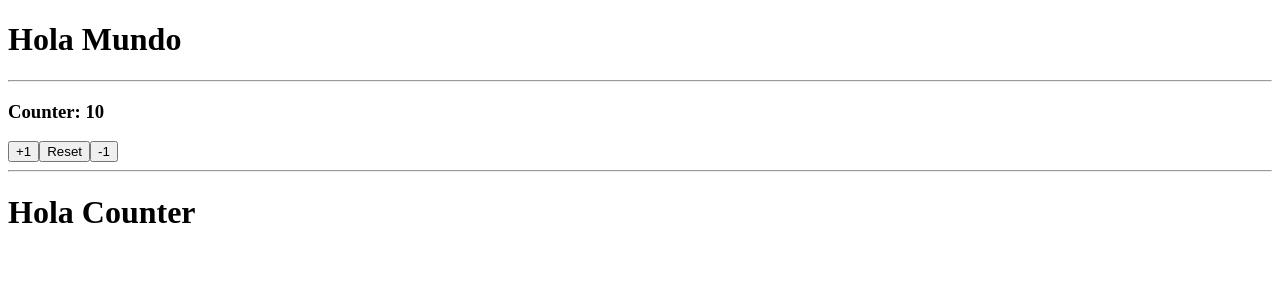
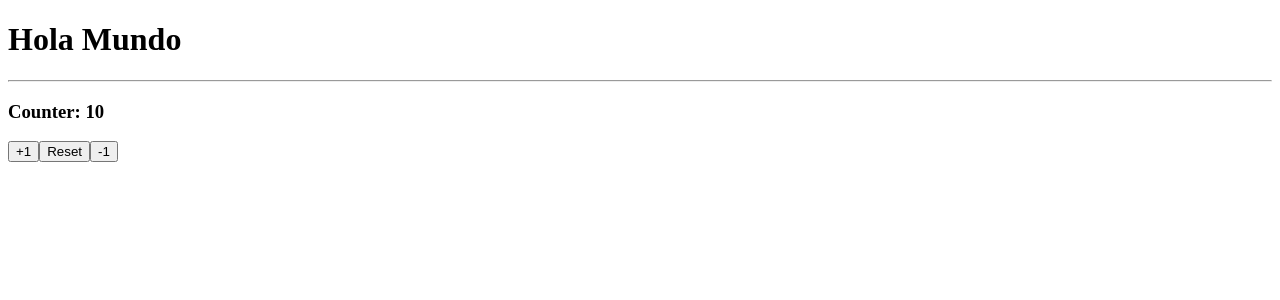
Before and after one commit to bonirot/learning-angular, an Angular app: page / in a window 1280 px wide. Shown: the top 300 px of the page. Built offline with nearby package versions, Linux system fonts and the light colour scheme.

Commit message:
create new component from command

```diff
--- a/src/app/app.component.html
+++ b/src/app/app.component.html
@@ -1,10 +1,4 @@
 <h1>{{ title }}</h1>
 <hr />
-<h3>Counter: {{ counter }}</h3>
 
-<button (click)="increaseBy(1)">+1</button>
-<button (click)="reset()">Reset</button>
-<button (click)="increaseBy(-1)">-1</button>
-
-<hr />
 <app-counter></app-counter>
--- a/src/app/app.component.ts
+++ b/src/app/app.component.ts
@@ -7,13 +7,13 @@ import { Component } from '@angular/core';
 })
 export class AppComponent {
   public title: string = 'Hola Mundo';
-  public counter: number = 10;
+  // public counter: number = 10;
 
-  increaseBy(value: number): void {
-    this.counter += value;
-  }
+  // increaseBy(value: number): void {
+  //   this.counter += value;
+  // }
 
-  reset(): void {
-    this.counter = 10;
-  }
+  // reset(): void {
+  //   this.counter = 10;
+  // }
 }
--- a/src/app/app.module.ts
+++ b/src/app/app.module.ts
@@ -4,9 +4,10 @@ import { BrowserModule } from '@angular/platform-browser';
 import { AppRoutingModule } from './app-routing.module';
 import { AppComponent } from './app.component';
 import { CounterComponent } from './counter/counter.component';
+import { HeroComponent } from './heroes/hero/hero.component';
 
 @NgModule({
-  declarations: [AppComponent, CounterComponent],
+  declarations: [AppComponent, CounterComponent, HeroComponent],
   imports: [BrowserModule, AppRoutingModule],
   providers: [],
   bootstrap: [AppComponent],
--- a/src/app/counter/counter.component.ts
+++ b/src/app/counter/counter.component.ts
@@ -2,6 +2,22 @@ import { Component } from '@angular/core';
 
 @Component({
   selector: 'app-counter',
-  template: '<h1>Hola Counter</h1>',
+  template: `
+    <h3>Counter: {{ counter }}</h3>
+
+    <button (click)="increaseBy(1)">+1</button>
+    <button (click)="reset()">Reset</button>
+    <button (click)="increaseBy(-1)">-1</button>
+  `,
 })
-export class CounterComponent {}
+export class CounterComponent {
+  public counter: number = 10;
+
+  increaseBy(value: number): void {
+    this.counter += value;
+  }
+
+  reset(): void {
+    this.counter = 10;
+  }
+}
--- /dev/null
+++ b/src/app/heroes/hero/hero.component.html
@@ -0,0 +1 @@
+<p>hero works!</p>
```
Also changed, not shown: src/app/heroes/hero/hero.component.ts (added, +10 -0 lines), src/app/heroes/hero/hero.component.css (added), 2 other files (tests, documents, lock files or other folders).
